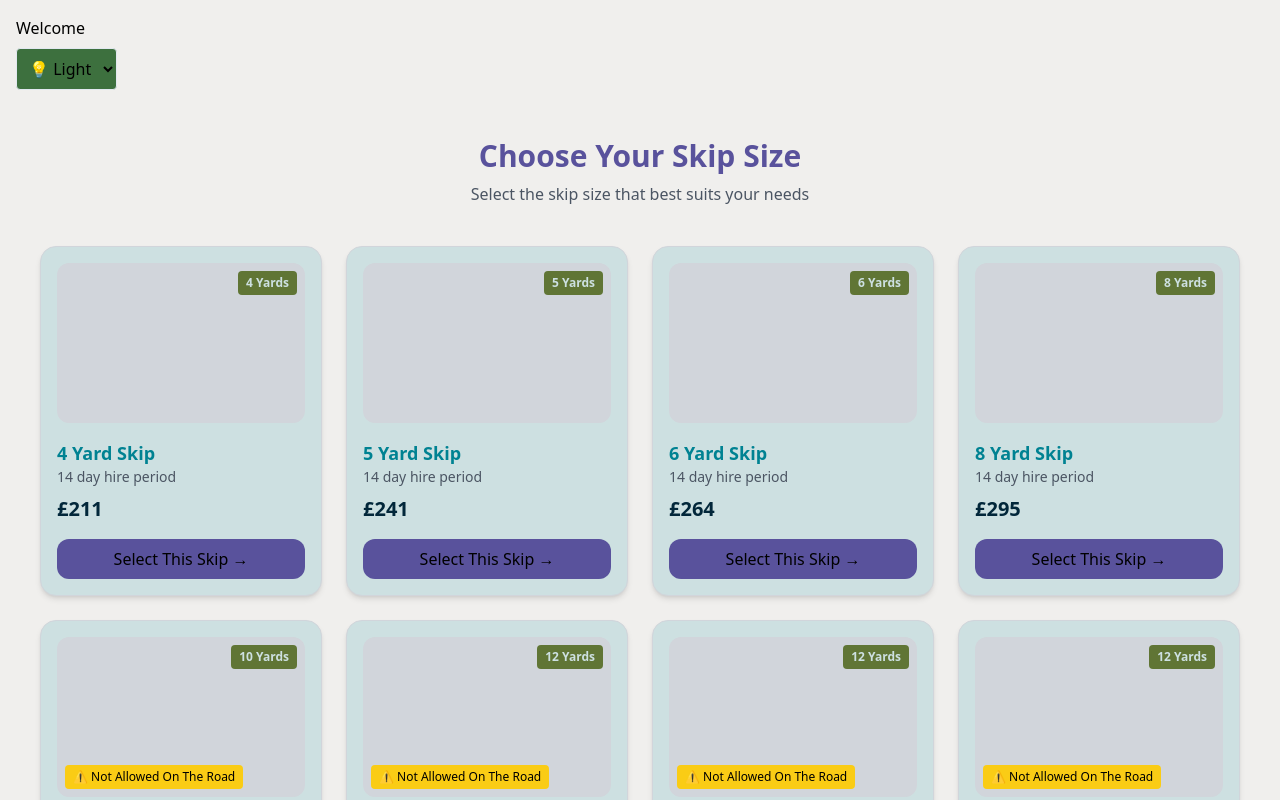
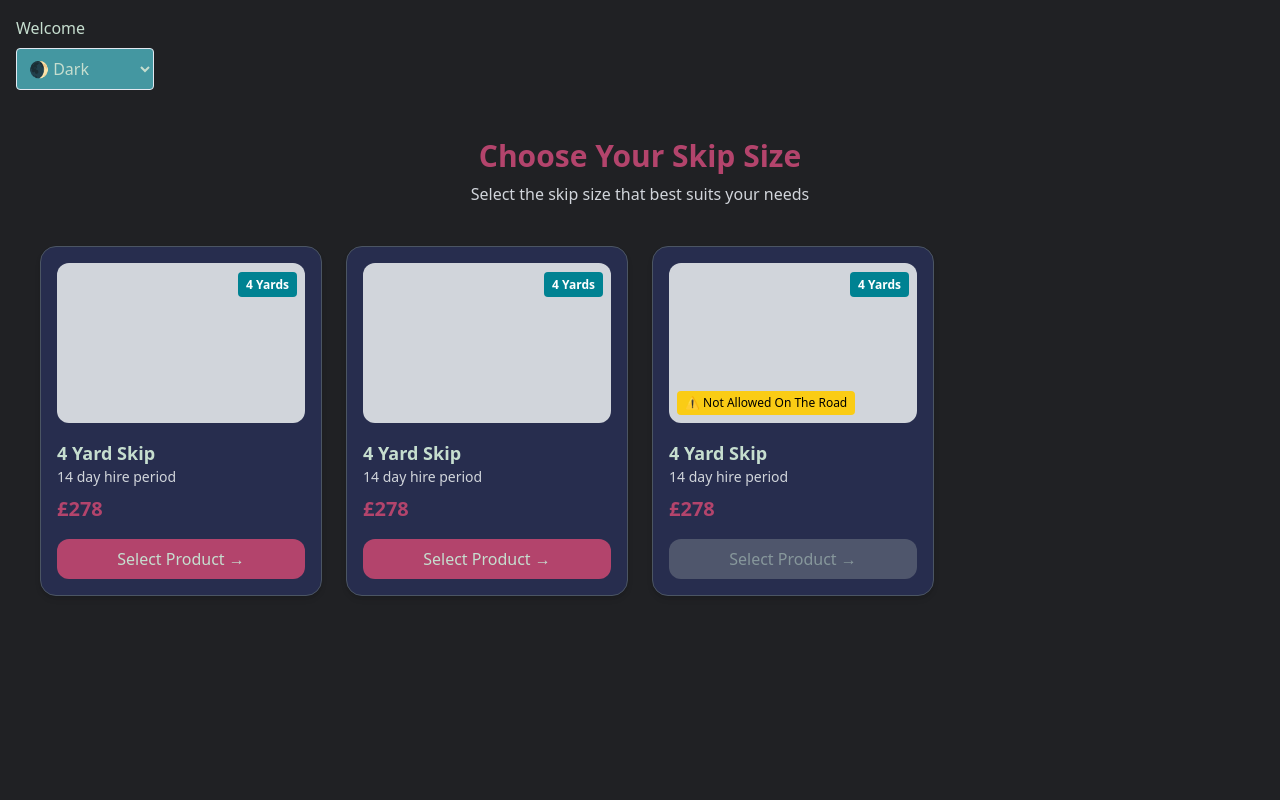
Before and after one commit to thoanguyen2907/rem-frontend, a React (Vite) app: page / in a window 1280 px wide. Shown: the top 800 px of the page. Built offline with nearby package versions, Linux system fonts and the light colour scheme.

Commit message:
create generics, reusable  components

```diff
--- a/src/api/apiClient.ts
+++ b/src/api/apiClient.ts
@@ -0,0 +1,12 @@
+import { API_URL } from "@/utils/constants";
+
+export async function fetchproductByLocation(postcode: string, area: string) {
+    const url = `${API_URL}/skips/by-location?postcode=${encodeURIComponent(postcode)}&area=${encodeURIComponent(area)}`;
+    const response = await fetch(url);
+
+    if (!response.ok) {
+      throw new Error(`Failed to fetch skips: ${response.statusText}`);
+    }
+
+    return response.json();
+  }
--- a/src/components/Button.tsx
+++ b/src/components/Button.tsx
@@ -0,0 +1,29 @@
+import React from 'react'
+
+import { useTheme } from '../context/ThemeContext'
+import clsx from 'clsx'
+
+interface ButtonProps<T> {
+  text: string
+  disabled: boolean
+  data?: T
+  onButtonClick?: (data: T) => void
+}
+export default function Button<T>({ text, disabled, onButtonClick, data }: ButtonProps<T>) {
+  const { theme } = useTheme()
+  return (
+    <button
+      className={clsx(
+        'mt-4 py-2 px-4 w-full rounded-xl transition',
+        disabled ? 'cursor-not-allowed opacity-60' : 'hover:bg-[var(--button-hover)]'
+      )}
+      style={{
+        backgroundColor: disabled ? 'var(--disabled-bg)' : 'var(--accent-color)',
+        color: 'var(--text-color)'
+      }}
+      onClick={() => onButtonClick && data !== undefined && onButtonClick(data)}
+      disabled={disabled}>
+      {text}
+    </button>
+  )
+}
--- /dev/null
+++ b/src/components/Card.tsx
@@ -0,0 +1,63 @@
+import React from 'react'
+import clsx from 'clsx'
+
+import { useTheme } from '../context/ThemeContext'
+import Button from './Button'
+
+/**
+ * here is Generics
+ * you can use Card for different data shape: Product, User, Category, etc
+ */
+
+interface CardGenerics<T> {
+  data: T
+  imageUrl?: string
+  allowedOnRoad?: boolean
+  buttonText?: string
+  onButtonClick?: (data: T) => void
+  renderHeader?: (data: T) => React.ReactNode
+  renderContent?: (data: T) => React.ReactNode
+  className?: string
+}
+export default function Card<T>({
+  data,
+  imageUrl,
+  allowedOnRoad,
+  buttonText = 'Select →',
+  onButtonClick,
+  renderHeader,
+  renderContent,
+  className
+}: CardGenerics<T>) {
+  return (
+    <div
+      className={clsx('rounded-2xl border p-4 flex flex-col justify-between shadow-md', className)}
+      style={{ backgroundColor: 'var(--card-bg)', borderColor: 'var(--border-color)' }}>
+      <div className="relative">
+        {imageUrl ? (
+          <img src={imageUrl} alt="Card image" className="w-full h-40 object-cover rounded-xl" />
+        ) : (
+          <div className="w-full h-40 bg-gray-300 rounded-xl" />
+        )}
+        {renderHeader && renderHeader(data)}
+
+        {allowedOnRoad === false && (
+          <span className="absolute bottom-2 left-2 bg-yellow-400 text-black text-xs px-2 py-1 rounded">
+            ⚠️ Not Allowed On The Road
+          </span>
+        )}
+      </div>
+
+      <div className="mt-4">{renderContent && renderContent(data)}</div>
+
+      {buttonText && (
+        <Button
+          text={buttonText}
+          disabled={allowedOnRoad === false}
+          data={data}
+          onButtonClick={onButtonClick}
+        />
+      )}
+    </div>
+  )
+}
--- a/src/context/ThemeContext.tsx
+++ b/src/context/ThemeContext.tsx
@@ -9,7 +9,7 @@ type ThemeContextType = {
 const ThemeContext = createContext<ThemeContextType | undefined>(undefined)
 
 export const ThemeProvider = ({ children }: { children: React.ReactNode }) => {
-  const [theme, setTheme] = useState<ThemeName>('light')
+  const [theme, setTheme] = useState<ThemeName>('dark')
   console.log('theme ', theme)
   useEffect(() => {
     const themeVars = themes[theme]
--- a/src/pages/Header.tsx
+++ b/src/pages/Header.tsx
@@ -2,7 +2,9 @@ import { ThemeName } from '@/themes'
 import { useTheme } from '../context/ThemeContext'
 import React from 'react'
 
-const adminRole = false
+/**
+ * theme template for season - only admin can set theme to Christmas or New Year
+ */
 
 export default function Header() {
   const { theme, setTheme } = useTheme()
@@ -13,18 +15,12 @@ export default function Header() {
   return (
     <div className="p-4" style={{ backgroundColor: 'var(--bg-color)', color: 'var(--text-color)' }}>
       <h1>Welcome</h1>
-      <select
-        className="mt-2 p-2 border rounded bg-[#3D703E]"
-        value={theme}
-        onChange={(e) => setTheme(e.target.value as any)}>
+      <select className="mt-2 p-2 border rounded bg-[#4497A1]" value={theme} onChange={changeTheme}>
         <option value="light">💡 Light</option>
         <option value="dark">🌒 Dark</option>
-        {adminRole && (
-          <>
-            <option value="christmas">🎄 Christmas</option>
-            <option value="newYear">🎆 New Year</option>
-          </>
-        )}
+
+        <option value="christmas">🎄 Christmas</option>
+        <option value="newYear">🎆 New Year</option>
       </select>
     </div>
   )
--- a/src/pages/Home.tsx
+++ b/src/pages/Home.tsx
@@ -1,22 +1,100 @@
 import React from 'react'
 import clsx from 'clsx'
 import { useTheme } from '../context/ThemeContext'
+import { Product } from '../types/types'
+import Card from '../components/Card'
 
-const skips = [
-  { size: 4, price: 211, allowedOnRoad: true },
-  { size: 5, price: 241, allowedOnRoad: true },
-  { size: 6, price: 264, allowedOnRoad: true },
-  { size: 8, price: 295, allowedOnRoad: true },
-  { size: 10, price: 326, allowedOnRoad: false },
-  { size: 12, price: 390, allowedOnRoad: false },
-  { size: 12, price: 390, allowedOnRoad: false },
-  { size: 12, price: 390, allowedOnRoad: false }
+const products: Product[] = [
+  {
+    id: 17933,
+    size: 4,
+    hire_period_days: 14,
+    transport_cost: null,
+    per_tonne_cost: null,
+    price_before_vat: 278,
+    vat: 20,
+    postcode: 'NR32',
+    area: '',
+    forbidden: true,
+    created_at: '2025-04-03T13:51:46.897146',
+    updated_at: '2025-04-07T13:16:52.813',
+    allowed_on_road: true,
+    allows_heavy_waste: true
+  },
+  {
+    id: 1793332,
+    size: 4,
+    hire_period_days: 14,
+    transport_cost: null,
+    per_tonne_cost: null,
+    price_before_vat: 278,
+    vat: 20,
+    postcode: 'NR32',
+    area: '',
+    forbidden: true,
+    created_at: '2025-04-03T13:51:46.897146',
+    updated_at: '2025-04-07T13:16:52.813',
+    allowed_on_road: true,
+    allows_heavy_waste: true
+  },
+  {
+    id: 179333223232332,
+    size: 4,
+    hire_period_days: 14,
+    transport_cost: null,
+    per_tonne_cost: null,
+    price_before_vat: 278,
+    vat: 20,
+    postcode: 'NR32',
+    area: '',
+    forbidden: true,
+    created_at: '2025-04-03T13:51:46.897146',
+    updated_at: '2025-04-07T13:16:52.813',
+    allowed_on_road: false,
+    allows_heavy_waste: true
+  }
 ]
-
-const isDark = false
 
 export default function Home() {
   const { theme } = useTheme()
+
+  const renderContent = (data: Product) => {
+    return (
+      <>
+        <h3
+          className="text-lg font-bold"
+          style={{
+            color: theme === 'light' ? '#008292' : 'var(--text-color)'
+          }}>
+          {data.size} Yard Skip
+        </h3>
+        <p className="text-sm" style={{ color: 'var(--secondary-text)' }}>
+          {data.hire_period_days} day hire period
+        </p>
+        <p
+          className="text-xl font-bold mt-2"
+          style={{
+            color: theme === 'light' ? 'var(--price-text)' : 'var(--accent-color)'
+          }}>
+          £{data.price_before_vat}
+        </p>
+      </>
+    )
+  }
+  const renderHeader = (data: Product) => {
+    return (
+      <div className="absolute top-2 right-2">
+        <span
+          className="px-2 py-1 text-xs font-semibold rounded"
+          style={{ backgroundColor: 'var(--tag-bg)', color: 'var(--tag-text)' }}>
+          {data.size} Yards
+        </span>
+      </div>
+    )
+  }
+  const onButtonClick = (data: Product) => {
+    alert(`Selected product: ${data.size} yards`)
+  }
   return (
     <div
       className="min-h-screen px-10 py-8"
@@ -31,62 +109,16 @@ export default function Home() {
       </div>
 
       <div className="grid grid-cols-1 sm:grid-cols-2 lg:grid-cols-4 gap-6">
-        {skips.map((skip, index) => (
-          <div
-            key={`${skip.size}-${index}`}
-            className="rounded-2xl border p-4 flex flex-col justify-between shadow-md"
-            style={{ backgroundColor: 'var(--card-bg)', borderColor: 'var(--border-color)' }}>
-            <div className="relative">
-              <div className="w-full h-40 bg-gray-300 rounded-xl" />
-              <span
-                className="absolute top-2 right-2 px-2 py-1 text-xs font-semibold rounded"
-                style={{ backgroundColor: 'var(--tag-bg)', color: 'var(--tag-text)' }}>
-                {skip.size} Yards
-              </span>
-              {!skip.allowedOnRoad && (
-                <span className="absolute bottom-2 left-2 bg-yellow-400 text-black text-xs px-2 py-1 rounded">
-                  ⚠️ Not Allowed On The Road
-                </span>
-              )}
-            </div>
-
-            <div className="mt-4">
-              <h3
-                className="text-lg font-bold"
-                style={{
-                  color: theme === 'light' ? '#008292' : 'var(--text-color)'
-                }}>
-                {skip.size} Yard Skip
-              </h3>
-              <p className="text-sm" style={{ color: 'var(--secondary-text)' }}>
-                14 day hire period
-              </p>
-              <p
-                className="text-xl font-bold mt-2"
-                style={{
-                  color: theme === 'light' ? 'var(--price-text)' : 'var(--accent-color)'
-                }}>
-                £{skip.price}
-              </p>
-            </div>
-
-            <button
-              className={clsx(
-                'mt-4 py-2 px-4 w-full rounded-xl transition',
-                skip.allowedOnRoad
-                  ? theme === 'dark'
-                    ? 'hover:bg-[var(--button-hover)]'
-                    : 'hover:bg-opacity-80'
-                  : 'cursor-not-allowed opacity-60'
-              )}
-              style={{
-                backgroundColor: skip.allowedOnRoad ? 'var(--accent-color)' : 'var(--disabled-bg)',
-                color: 'var(--text-color)'
-              }}
-              disabled={!skip.allowedOnRoad}>
-              Select This Skip →
-            </button>
-          </div>
+        {products.map((product) => (
+          <Card
+            key={product.id}
+            data={product}
+            allowedOnRoad={product.allowed_on_road}
+            buttonText="Select Product →"
+            onButtonClick={onButtonClick}
+            renderHeader={renderHeader}
+            renderContent={renderContent}
+          />
         ))}
       </div>
     </div>
--- a/src/themes/dark.ts
+++ b/src/themes/dark.ts
@@ -1,12 +1,12 @@
 // dark theme palete
 export default {
     '--bg-color': '#202124',
-    '--text-color': '#FFFFFF',
+    '--text-color': '#C6DECF',
     '--accent-color': '#B3446C',
     '--card-bg': '#272D4E',
     '--border-color': '#4B5563',
     '--secondary-text': '#D1D5DB',
-    '--tag-bg': '#3B4883',
+    '--tag-bg': '#008292',
     '--tag-text': '#FFFFFF',
     '--button-hover': '#DB631C',
     '--disabled-bg': '#6B7280',
--- a/src/themes/newYear.ts
+++ b/src/themes/newYear.ts
@@ -1,13 +1,13 @@
 // newyear theme palete
 export default {
-    '--bg-color': '#0A1A3A',
-    '--text-color': '#F0E6D2',
-    '--accent-color': '#FFD700',
-    '--card-bg': '#1C2B5A',
+    '--bg-color': '#2E4B3C',
+    '--text-color': '#EDEBEA',
+    '--accent-color': '#677F70',
+    '--card-bg': '#F0531C',
     '--border-color': '#6B7280',
     '--secondary-text': '#D1D5DB',
-    '--tag-bg': '#FFD700',
-    '--tag-text': '#0A1A3A',
+    '--tag-bg': '#3B1921',
+    '--tag-text': '#EDEBEA',
     '--button-hover': '#E6C200',
     '--disabled-bg': '#6B7280',
   }
--- /dev/null
+++ b/src/types/types.ts
@@ -0,0 +1,16 @@
+export interface Product {
+    id: number;
+    size: number;
+    hire_period_days: number;
+    transport_cost: number | null;
+    per_tonne_cost: number | null;
+    price_before_vat: number;
+    vat: number;
+    postcode: string;
+    area: string;
+    forbidden: boolean;
+    created_at: string;
+    updated_at: string;
+    allowed_on_road: boolean;
+    allows_heavy_waste: boolean;
+  }
--- /dev/null
+++ b/src/utils/constants.ts
@@ -0,0 +1 @@
+export const API_URL = "https://app.wewantwaste.co.uk/api"
```
